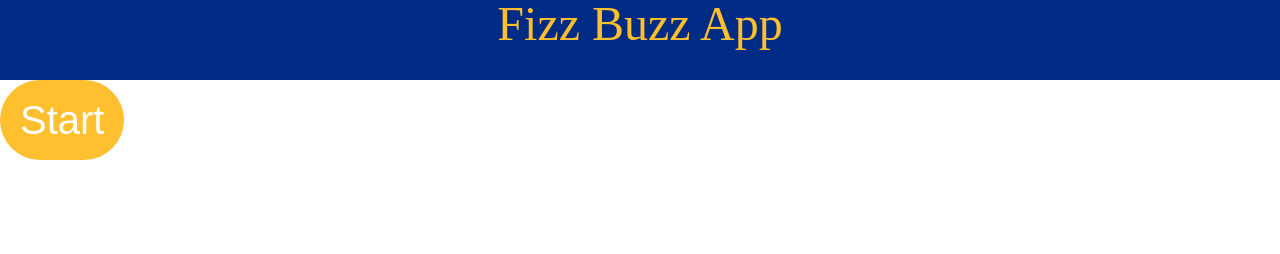
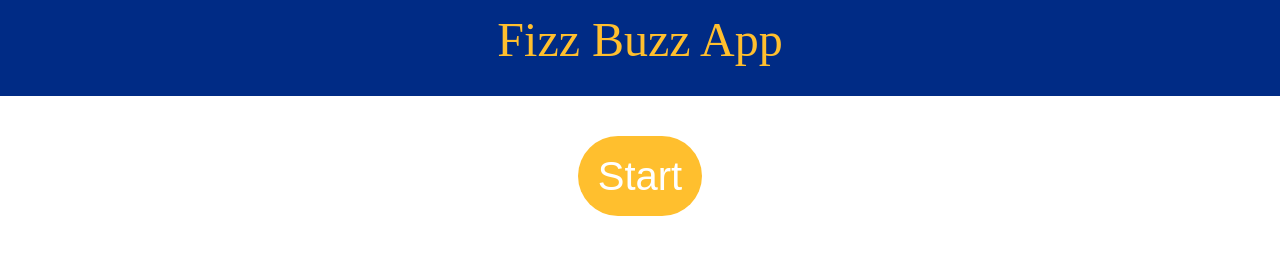
Before and after one commit to leoreq/fizzBuzz, a plain HTML site: page index.html in a window 1280 px wide. Drawn offline with nearby package versions, Linux system fonts and the light colour scheme.

Commit message:
centering ans some details

```diff
--- a/css/fizzBuzz.css
+++ b/css/fizzBuzz.css
@@ -1,6 +1,7 @@
 .intro {
 	background-color: #002B85;
-	height:5em;
+	height:6em;
+	padding:1em;
 }
 
 .intro h1 {
@@ -13,6 +14,7 @@
 .action-section {
 	text-align:center;
 	display: inline-block;
+	width:100%;
 }
 
 button {
@@ -28,7 +30,7 @@ line-height: 2em;
 padding: 0 0.5em;
 background-color: #FFBF2E;
 
-margin:0 auto;
+margin:1em;
 }
 .examplelist li {
 	text-align: center;
```
